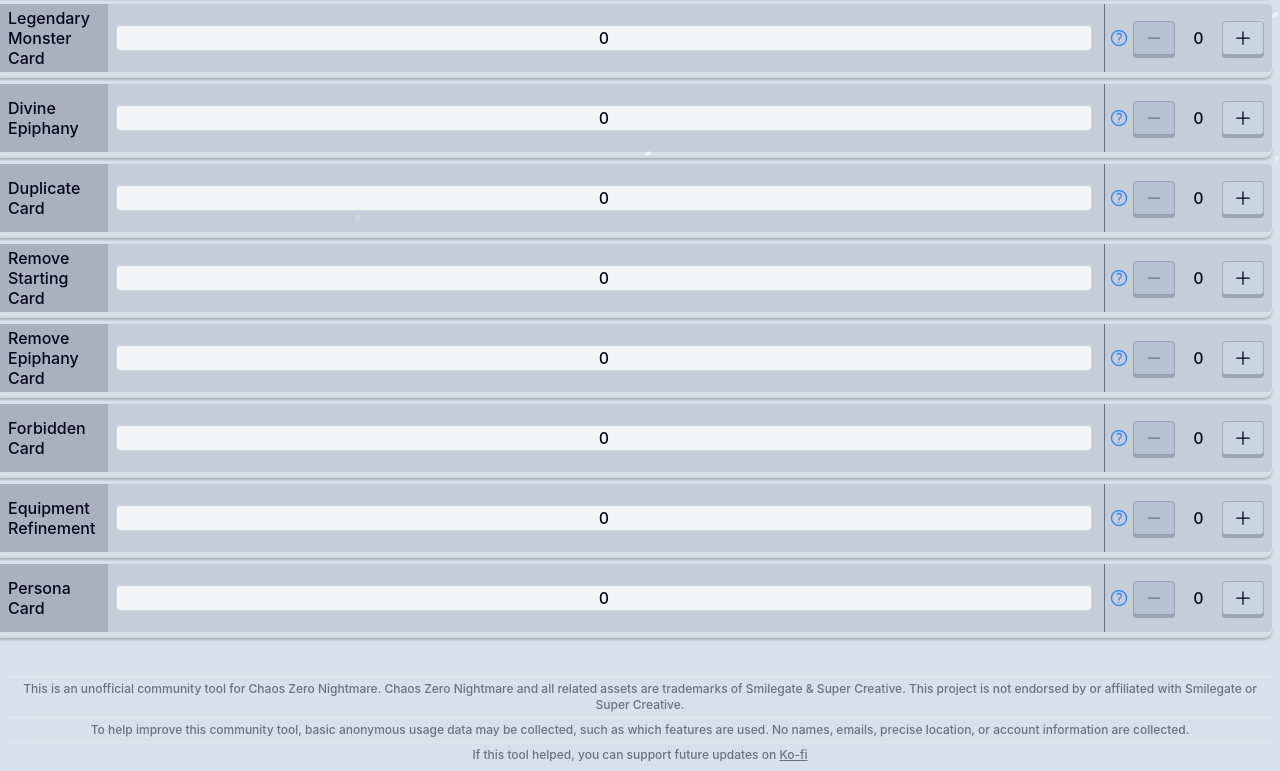
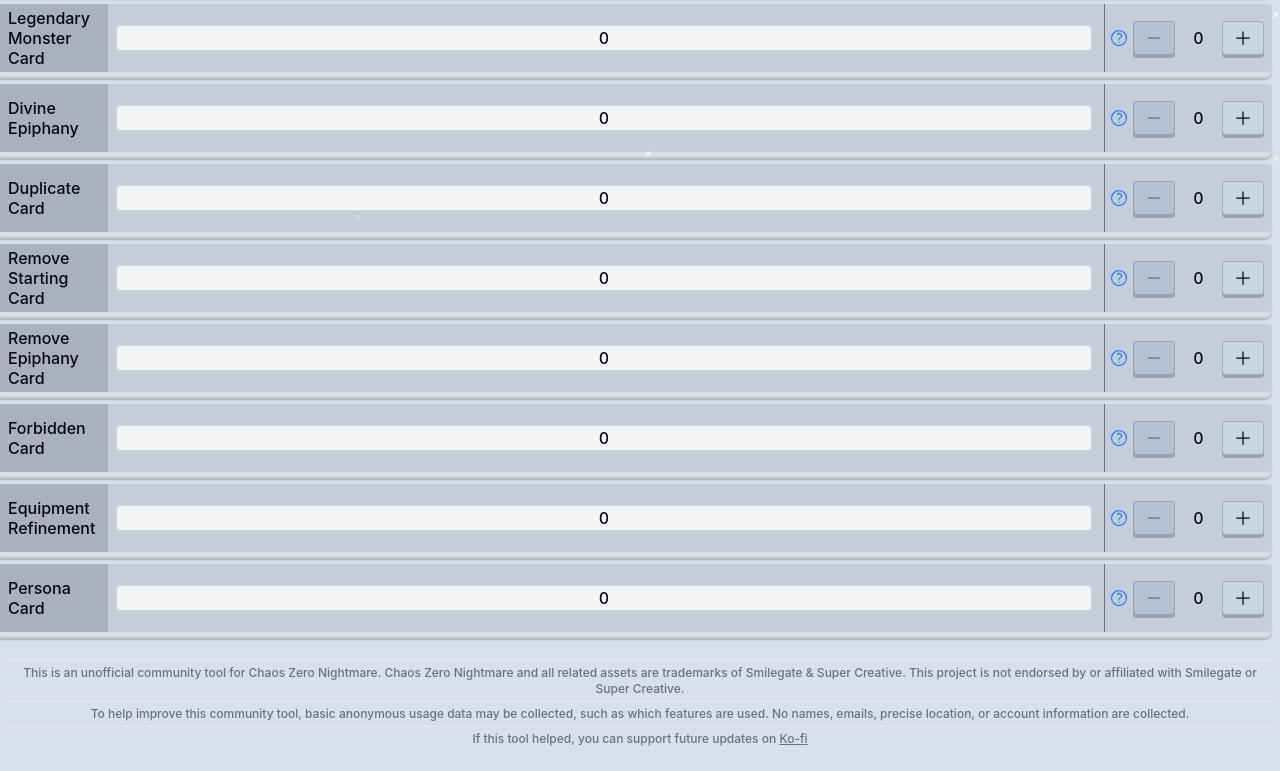
Before and after one commit to jbchhproj/czn-save-data-calculator, a Next.js app: page / in a window 1280 px wide. Shown: the part 368-1139 px from the top of the page. Built offline with nearby package versions, Linux system fonts and the light colour scheme.

Commit message:
adjust sapcing

```diff
--- a/src/components/layout/SiteFooter.tsx
+++ b/src/components/layout/SiteFooter.tsx
@@ -8,7 +8,7 @@ export default function SiteFooter() {
   };
 
   return (
-    <div className="mt-6 p-2 text-center text-xs text-gray-500">
+    <div className="mt-2 p-2 text-center text-xs text-gray-500">
       <hr className="my-1 border-gray-200" />
       <p>
         This is an unofficial community tool for Chaos Zero Nightmare. Chaos
```
